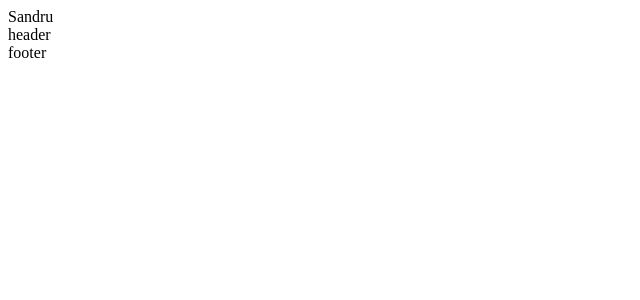
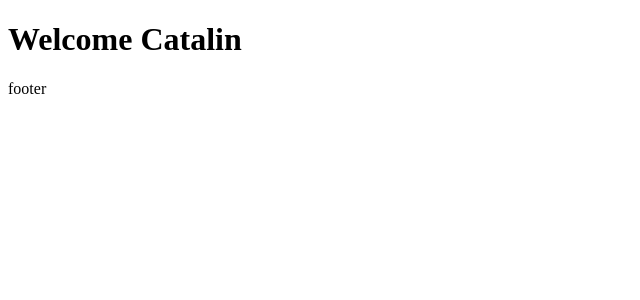
Before and after one commit to catalin-sandru/reactjs-practice, a React (Create React App) app: page / in a window 1280 px wide. Shown: the top 300 px of the page, without its empty margins (0-640 px from the left). Built offline with nearby package versions, Linux system fonts and the light colour scheme.

Commit message:
props basic functionality

```diff
--- a/src/js/components/header.js
+++ b/src/js/components/header.js
@@ -1,11 +1,12 @@
 import React, { Component} from 'react'
 
 class Header extends Component {
-    render() {
-        return(
-          <header>header</header>
-        )
-    }
+  render() {
+    console.log(this.props)
+      return(
+        <h1>{this.props.title}</h1>
+      )
   }
+}
 
 export default Header
--- a/src/js/components/layout.js
+++ b/src/js/components/layout.js
@@ -3,18 +3,11 @@ import Header from './header'
 import Footer from './footer'
 
 class Layout extends Component {
-  constructor() {
-    super()
-    this.state = {name: 'Catalin'}
-  }
   render() {
-    setTimeout(() => {
-      this.setState({name: "Sandru"})
-    }, 1000)
+    const title = 'Welcome Catalin';
       return(
         <div>
-          {this.state.name}
-          <Header />
+          <Header title={title}/>
           <Footer />
         </div>
       )
```
